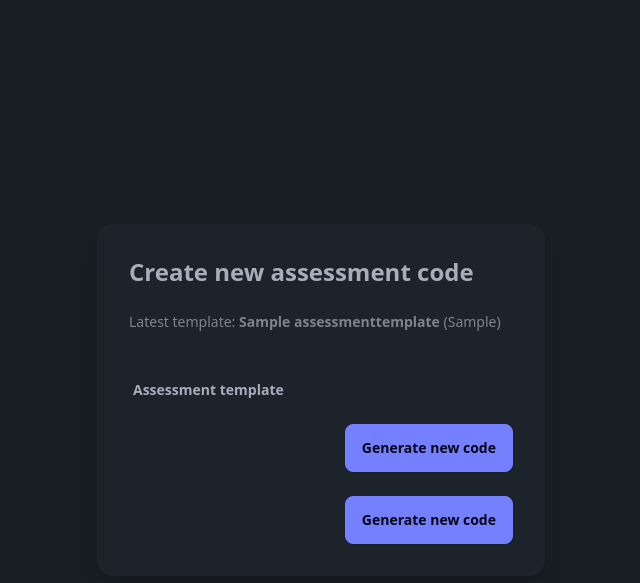
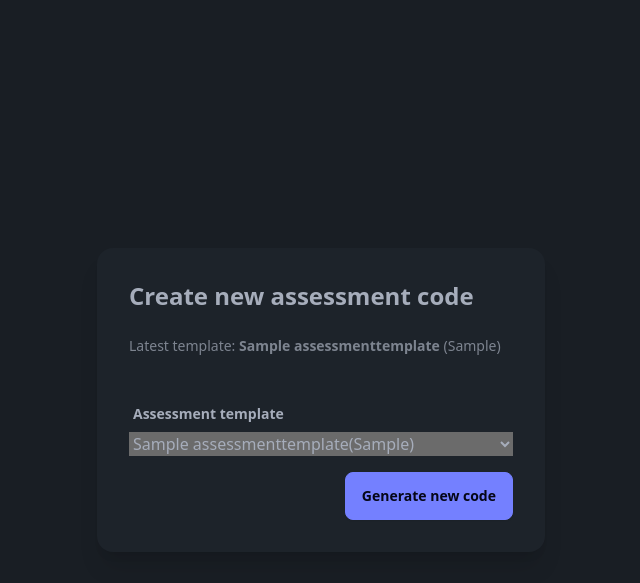
Before and after one commit to oanagakara/ogk-assess, a Django app: page /assessor/attempts/new/ in a window 1280 px wide. Shown: the top 583 px of the page, without its empty margins (319-959 px from the left). Run offline with Django 5.2, Linux system fonts and the light colour scheme; a user stored in the database is signed in; tables that the repository leaves empty hold one stand-in row (values such as "Sample post").

Commit message:
cleanup assessor attempt code generator UI

```diff
--- a/assessment/forms.py
+++ b/assessment/forms.py
@@ -1,5 +1,5 @@
 from django import forms
-from .models import Learner, Attempt
+from .models import Learner, Attempt, AssessmentTemplate
 
 INPUT = "input input-bordered w-full"
 SELECT = "select select-bordered w-full"
@@ -49,9 +49,13 @@ class MatchResponseForm(forms.Form):
     response_json = forms.CharField(widget=forms.HiddenInput(), required=False)
 
 class AttemptForm(forms.ModelForm):
+
+    template = forms.ModelChoiceField(
+        queryset=AssessmentTemplate.objects.order_by("-created_at"),
+        widget=forms.Select(attrs={"class": "select select-bordered w-full"}),
+        empty_label="Select Template"
+    )
+
     class Meta:
         model = Attempt
         fields = ["template"]
-        widgets = {
-            "template": forms.Select(attrs={"class": "select select-bordered w-full"})
-        }
--- a/assessment/templates/assessment/assessor_new_attempt.html
+++ b/assessment/templates/assessment/assessor_new_attempt.html
@@ -60,17 +60,15 @@
       {% else %}
         <form method="POST" class="space-y-4">
           {% csrf_token %}
-          {% if form.errors %}
-            <div class="alert alert-error">
-              <span>{{ form.errors|striptags }}</span>
-            </div>
-          {% endif %}
           <div class="form-control">
             <label class="label">
               <span class="label-text font-semibold">Assessment template</span>
             </label>
+            {{ form.template }}
             {% if form.template.errors %}
-              <div class="text-error text-sm mt-1">{{ form.template.errors|striptags }}</div>
+              <div class="text-error text-sm mt-1">
+                {{ form.template.errors|striptags }}
+              </div>
             {% endif %}
           </div>
 
@@ -79,12 +77,8 @@
               Generate new code
             </button>
           </div>
-          <div class="flex justify-end pt-2">
-            <button class="btn btn-primary" type="submit">Generate new code</button>
-          </div>
         </form>
       {% endif %}
-
     </div>
   </div>
 </div>
```
